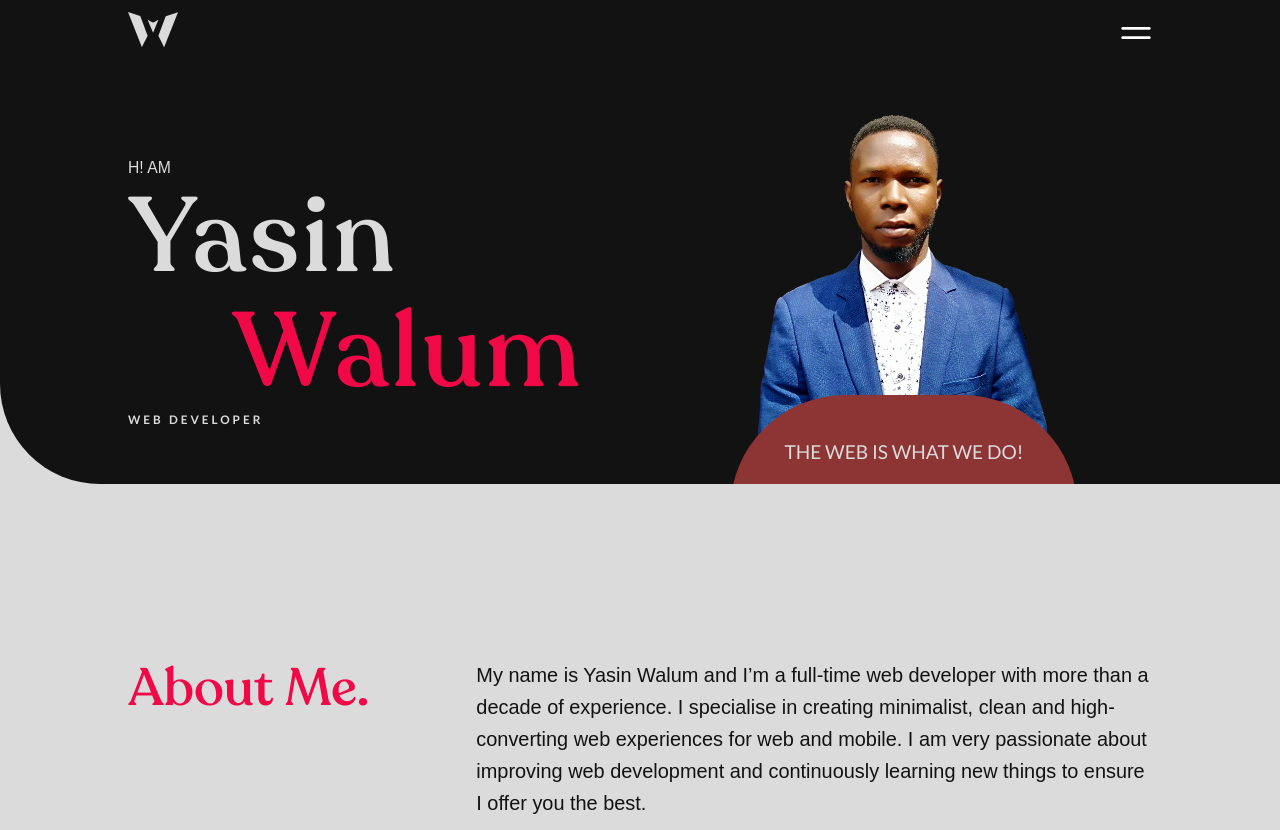
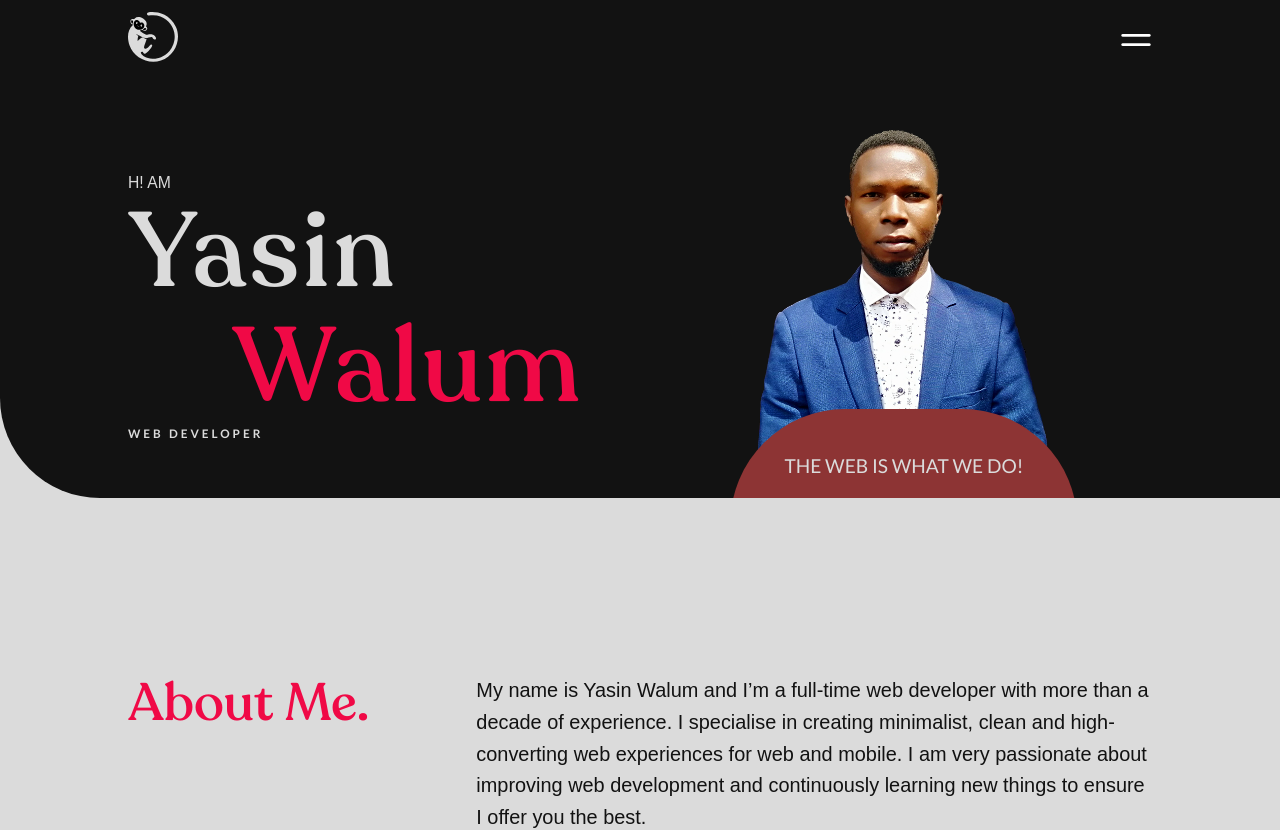
Before and after one commit to wyasyn/final-portfolio, a React (Create React App) app: page / in a window 1280 px wide. Shown: the top 830 px of the page. Built offline with nearby package versions, Linux system fonts and the light colour scheme.

Commit message:
changed favicon

```diff
--- a/public/index.html
+++ b/public/index.html
@@ -2,9 +2,8 @@
 <html lang="en">
   <head>
     <meta charset="utf-8" />
-    <link rel="shortcut icon" href="img/w-logo-white.svg" type="image/x-icon">
     <meta name="viewport" content="width=device-width, initial-scale=1" />
-    <meta name="theme-color" content="#000000" />
+    <link rel="shortcut icon" href="%PUBLIC_URL%/img/logo-white-monkey.svg" type="image/x-icon">
     <meta
       name="description"
       content="Web site created using create-react-app"
@@ -15,7 +14,7 @@
       user's mobile device or desktop. See https://developers.google.com/web/fundamentals/web-app-manifest/
     -->
     <link rel="manifest" href="%PUBLIC_URL%/manifest.json" />
-    <link rel="stylesheet" href="RecoletaFont/stylesheet.css">
+    <link rel="stylesheet" href="%PUBLIC_URL%/RecoletaFont/stylesheet.css">
     <!--
       Notice the use of %PUBLIC_URL% in the tags above.
       It will be replaced with the URL of the `public` folder during the build.
--- a/src/components/Logo.jsx
+++ b/src/components/Logo.jsx
@@ -5,11 +5,16 @@ function Logo() {
   return (
     <div className="logo">
        <NavLink to="/">
-        <svg id="Layer_1" data-name="Layer 1" xmlns="http://www.w3.org/2000/svg" viewBox="0 0 75.85 53.5">
-        <polygon class="cls-1" points="57.25 6.39 46.09 36.14 54.77 53.5 75.85 .19 57.25 6.39"/>
-        <polygon class="cls-1" points="0 0 21.08 53.31 29.75 35.95 18.6 6.2 0 0"/>
-        <path class="cls-1" d="m40.15,15.29c-1.3.78-2.93.79-4.24.03l-6.15-3.59,8.28,19.71,8.06-19.71-5.95,3.57Z"/>
-        </svg>
+       <svg id="Layer_1" data-name="Layer 1" xmlns="http://www.w3.org/2000/svg" viewBox="0 0 572.45 569.99">
+        <path class="cls-1" d="m172.95,75.33c-75-46-103.07,10.13-105,9-12-7-38.68-1.05-40,20-2,32,23,36,27,38,2.81,1.41.97,5.6,1,7C-13.05,209.33-8.05,308.33,16.95,381.33c47.56,138.86,209.84,223.2,360,175,162-52,237.38-243.07,172-385C466.95-6.67,285.95-7.67,230.95,4.33c-22.87,4.99-12.95,39.3,6,36,155-27,248,75,278,148s21.1,134.32,4.15,180.44c-46.15,125.56-149.42,151.84-168.15,156.56-119,30-185-17-202-52-8.58-17.67,9.7-19.34,18-19,3.1.13,14.16,31.82,29,23,37-22,72.5-67,80-88,5-14-11.76-18.14-14-16-24,23-45.62,57.72-72,44-20.35-10.58,14-69,21-101,1.31-5.97,0-10,0-10,0,0-8.16,2.92-12,1-10-5-25.87-11.47-36-14-8-2-52,39-52,39,0,0-4.97-13.25,7-61-8-3.67-16-7.33-24-11,1.67-2,7.34-4.86,5-6,41,20,74.43,41.76,102,44,22.16,1.8,49-14,71-13,7.06.32,18.96,25.1,26,28,17,7,22.29-5.51,23-14,1-12-21.03-40.32-43-43-41-5-60.61,8.55-70,4-33-16-56.82-35.86-70-44,1.33-2.33,2.67-4.67,4-7,4.39-1.8,19-5,19-5,8,6,33,21,52,1,8.41-8.85,14-21-7-41-1-2,33-44-33-89Z"/>
+        <path d="m136.95,124.33s-2-24-24-30c-50-16-63.62,57.52-26,94,33,32,114,9,98-46-15-32-48-18-48-18Z"/>
+        <path d="m57.95,106.33c-3-14-23-18-22,3,.27,5.69,3,21,19,24l3-27Z"/>
+        <path d="m170.95,199.33c6.67-5.33,13.33-10.67,20-16,12-3,30.21,11.81,10,21-11,5-28,4-30-5Z"/>
+        <path class="cls-1" d="m110.62,132.01c-2.67,4.37-7.67,6.6-12.25,5.11-5.48-1.78-8.3-8.2-6.31-14.34,1.99-6.14,8.05-9.67,13.53-7.89,2.74.89,4.82,2.94,5.96,5.54-2.34-.07-4.62,1.59-5.46,4.18-1,3.07.41,6.28,3.15,7.17.45.15.91.22,1.38.23Z"/>
+        <path class="cls-1" d="m162.62,162.01c-2.67,4.37-7.67,6.6-12.25,5.11-5.48-1.78-8.3-8.2-6.31-14.34,1.99-6.14,8.05-9.67,13.53-7.89,2.74.89,4.82,2.94,5.96,5.54-2.34-.07-4.62,1.59-5.46,4.18-1,3.07.41,6.28,3.15,7.17.45.15.91.22,1.38.23Z"/>
+        <ellipse class="cls-1" cx="109.95" cy="157.33" rx="2" ry="6" transform="translate(-35.08 31.6) rotate(-14.13)"/>
+        <ellipse class="cls-1" cx="122.13" cy="164.38" rx="6.16" ry="2.11" transform="translate(-52.21 56.94) rotate(-21.74)"/>
+      </svg>
     </NavLink>
     </div>
   )
```
Also changed, not shown: public/img/logo-white-monkey.svg (added), public/img/w-logo-white.svg (deleted).
